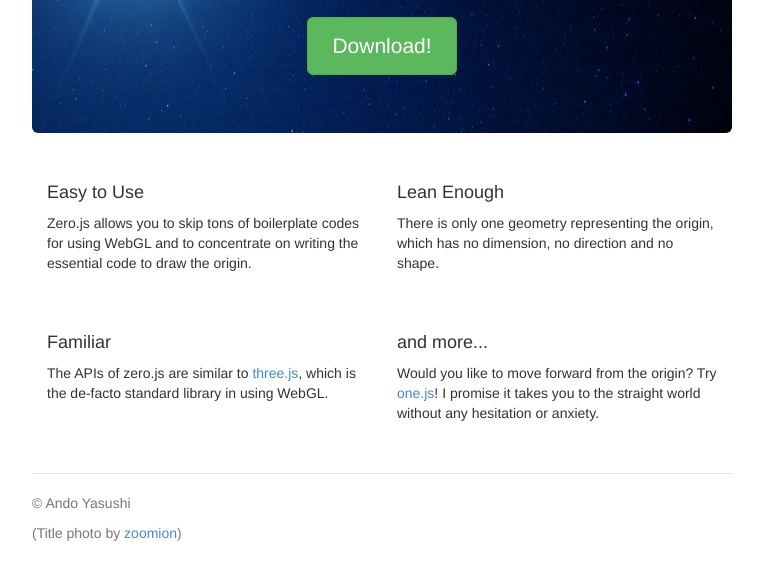
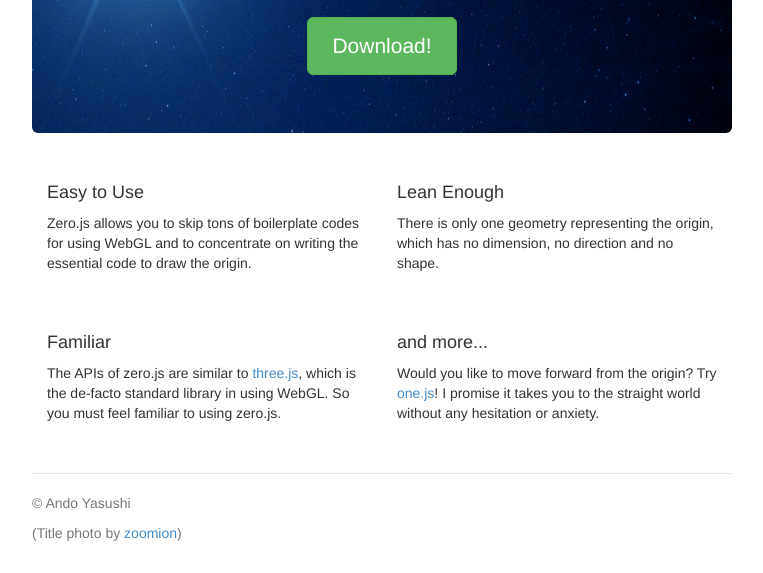
Before and after one commit to technohippy/zero.js, a plain HTML site: page index.html in a window 1280 px wide. Shown: the part 283-856 px from the top of the page, without its empty margins (258-1021 px from the left). Drawn offline with nearby package versions, Linux system fonts and the light colour scheme; files that its build step writes are made by us from their sources; files whose address does not match are found by name.

Commit message:
add description

```diff
--- a/index.html
+++ b/index.html
@@ -62,7 +62,7 @@
             <div class="row marketing">
                 <div class="col-md-6">
                     <h4>Familiar</h4>
-                    <p>The APIs of zero.js are similar to <a href="http://threejs.org/">three.js</a>, which is the de-facto standard library in using WebGL.</p>
+                    <p>The APIs of zero.js are similar to <a href="http://threejs.org/">three.js</a>, which is the de-facto standard library in using WebGL. So you must feel familiar to using zero.js.</p>
                 </div>
 
                 <div class="col-md-6">
```
